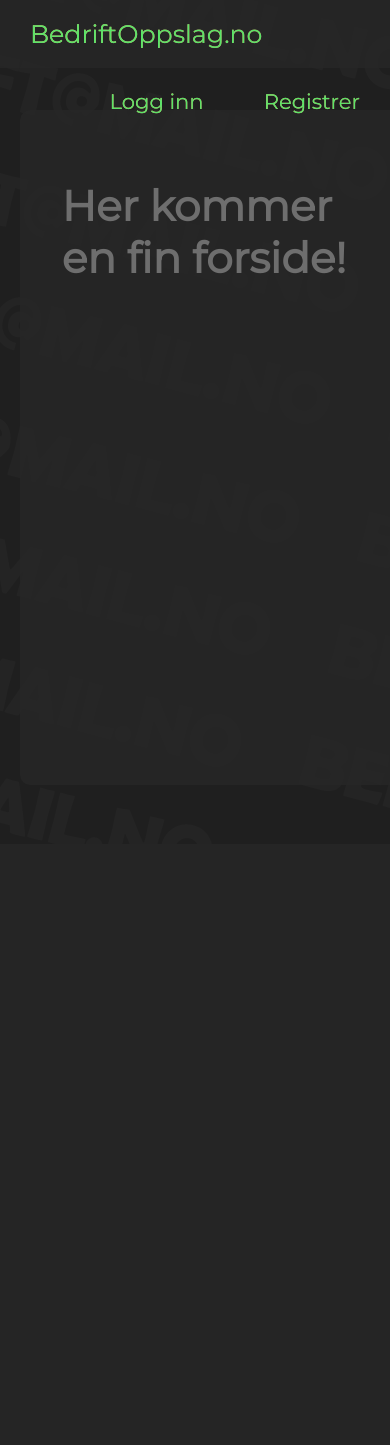
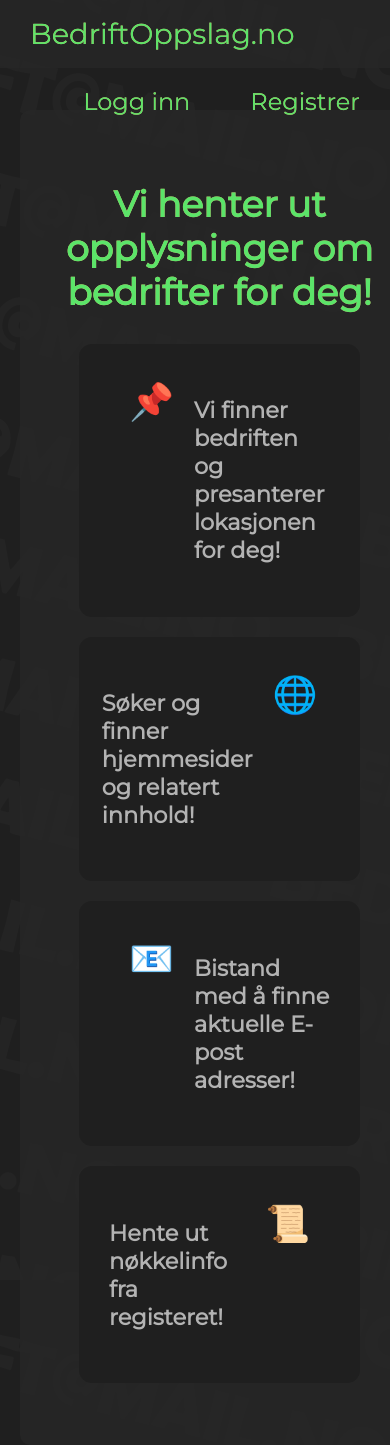
Before and after one commit to FFaanes/bedriftsoppslag, a Flask app: page / in a window 390 px wide. Before the commit the page ends 274 px from the top, so only its background shows below. Run offline with Flask 3, Linux system fonts and the light colour scheme.

Commit message:
Small CSS overhaul
- Some work to responsiveness
- Added info to index page
- minor fixes

```diff
--- a/static/css/base.css
+++ b/static/css/base.css
@@ -1,7 +1,8 @@
 
 html {
     font-family: 'Montserrat', sans-serif;
-    font-size: 2.5vh;
+    font-size: 1.5rem;
+    font-size: clamp(1.5rem, 0.5rem + 0.15vw, 1.5rem);
     color: var(--lighter);
 
     --darker: #111111;
@@ -10,7 +11,48 @@ html {
     --lighter: #6e6e6e;
     --highlight: #5be469;
     --red: rgb(240, 105, 105);
+    --red_transparent: rgba(240, 105, 105, 0.11);
     background-image: url("../img/background.png");
+}
+
+
+.index_info_boxes {
+    font-size: 0.8rem;
+    width: 70%;
+    margin: auto;
+    margin-bottom: 20px;
+    color: rgb(179, 179, 179);
+    display: flex;
+    align-content: center;
+    justify-content: center;
+    background-color: #1F1F1F;
+    padding: 30px;
+    border-radius: 13px;
+    transition: background-color ease 0.5s;
+}
+
+.index_info_boxes:hover {
+    background-color: #1d1d1d;
+
+}
+
+
+
+.index_info_boxes:hover .rotate_icon{
+    cursor: default;
+    top: -10px;
+    transform: rotate(-10deg);
+}
+
+
+.rotate_icon {
+    font-size: 1.5rem;
+    display: inline-block;
+    position: relative;
+    top: 5px;
+    transform: rotate(0deg);
+    transition: all ease 0.5s;
+    margin: 0px 20px 0px 20px;
 }
 
 .styled_text {
@@ -26,6 +68,7 @@ html {
 .red_text {
     color: var(--red);
 }
+
 
 .styled_text:hover {
     color: rgba(255, 255, 255, 0);
@@ -50,6 +93,7 @@ body {
 
 
 .navbar {
+    width: 100%;
     background-color: var(--dark_transparent);
     margin: 0px;
     margin-bottom: 5vh;
@@ -90,11 +134,9 @@ body {
 }
 
 .form {
-    background-color: var(--dark_transparent);
     margin: auto;
-    width: 40%;
+    width: 80%;
 
-    border: 1px solid var(--highlight);
     border-radius: 10px;
     padding: 20px;
     padding-bottom: 40px;
@@ -108,8 +150,9 @@ body {
     font-family: 'Montserrat', sans-serif;
     font-size: 2vh;
 
-    height: 25px;
-    width: 60%;
+    height: 4vh;
+    width: 45vh;
+    max-width: 100%;
     border: 1px solid #161616;
     border-radius: 7px;
     padding-left: 15px;
@@ -159,3 +202,8 @@ body {
 td {
     padding: 5px 15px 5px 15px;
 }
+
+.border_td {
+    border: #1F1F1F solid 3px;
+    border-radius: 8px;
+}
--- a/templates/base.html
+++ b/templates/base.html
@@ -1,6 +1,7 @@
 <!DOCTYPE html>
 <head>
     <title>Bedrift Sjekk</title>
+    <meta name="viewport" content="width=device-width, initial-scale=1">
     <meta charset="UTF-8">
     <link rel="stylesheet" href="{{ url_for('static', filename='css/base.css') }}">
     <link href="https://fonts.googleapis.com/css2?family=Montserrat&display=swap" rel="stylesheet">
--- a/templates/company/company.html
+++ b/templates/company/company.html
@@ -1,7 +1,6 @@
 {% extends "base.html" %}
 
 {% block content %}
-
 
 
    {% if closest_results %}
--- a/templates/index/index.html
+++ b/templates/index/index.html
@@ -2,6 +2,26 @@
 
 
 {% block content%}
-<h1> Her kommer en fin forside! </h1>
+<h2 class="styled_text" style="text-align: center;"> Vi henter ut opplysninger om bedrifter for deg!</h2>
 
+
+<div class="index_info_boxes">
+    <div class="rotate_icon">📌</div>
+    <h3 style="display: inline;">Vi finner bedriften og presanterer lokasjonen for deg!</h3>
+</div>
+
+<div class="index_info_boxes">
+    <h3 style="display: inline;">Søker og finner hjemmesider og relatert innhold!</h3>
+    <div class="rotate_icon">🌐</div>
+</div>
+
+<div class="index_info_boxes">
+    <div class="rotate_icon">📧	</div>
+    <h3 style="display: inline;">Bistand med å finne aktuelle E-post adresser!</h3>
+</div>
+
+<div class="index_info_boxes">
+    <h3 style="display: inline;">Hente ut nøkkelinfo fra registeret!</h3>
+    <div class="rotate_icon">📜</div>
+</div>
 {% endblock %}
```
Also changed, not shown: templates/admin/admin.html (+7 -7 lines), templates/admin/manage_user.html (+5 -2 lines), templates/profile/profile.html (+13 -0 lines).
